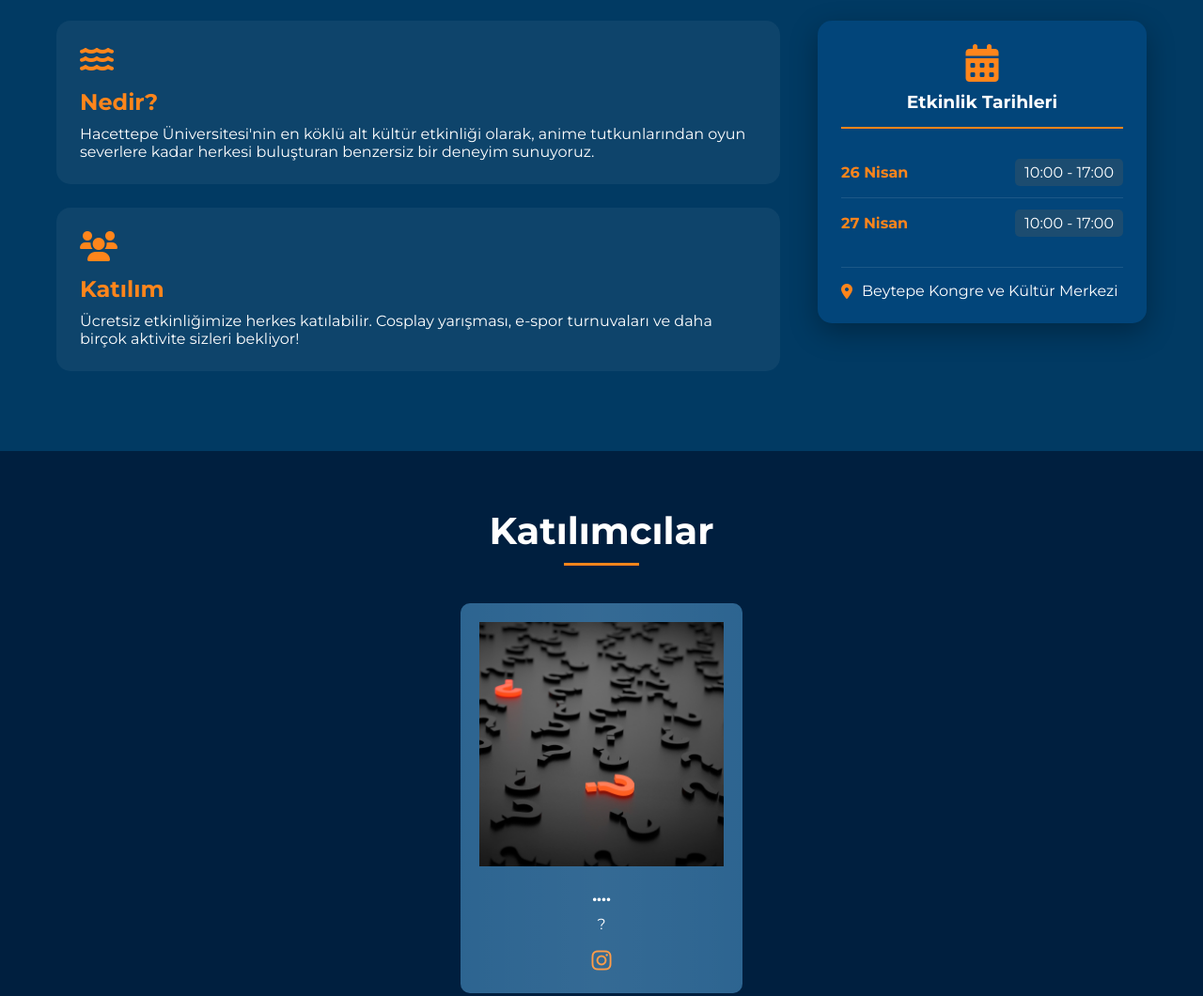
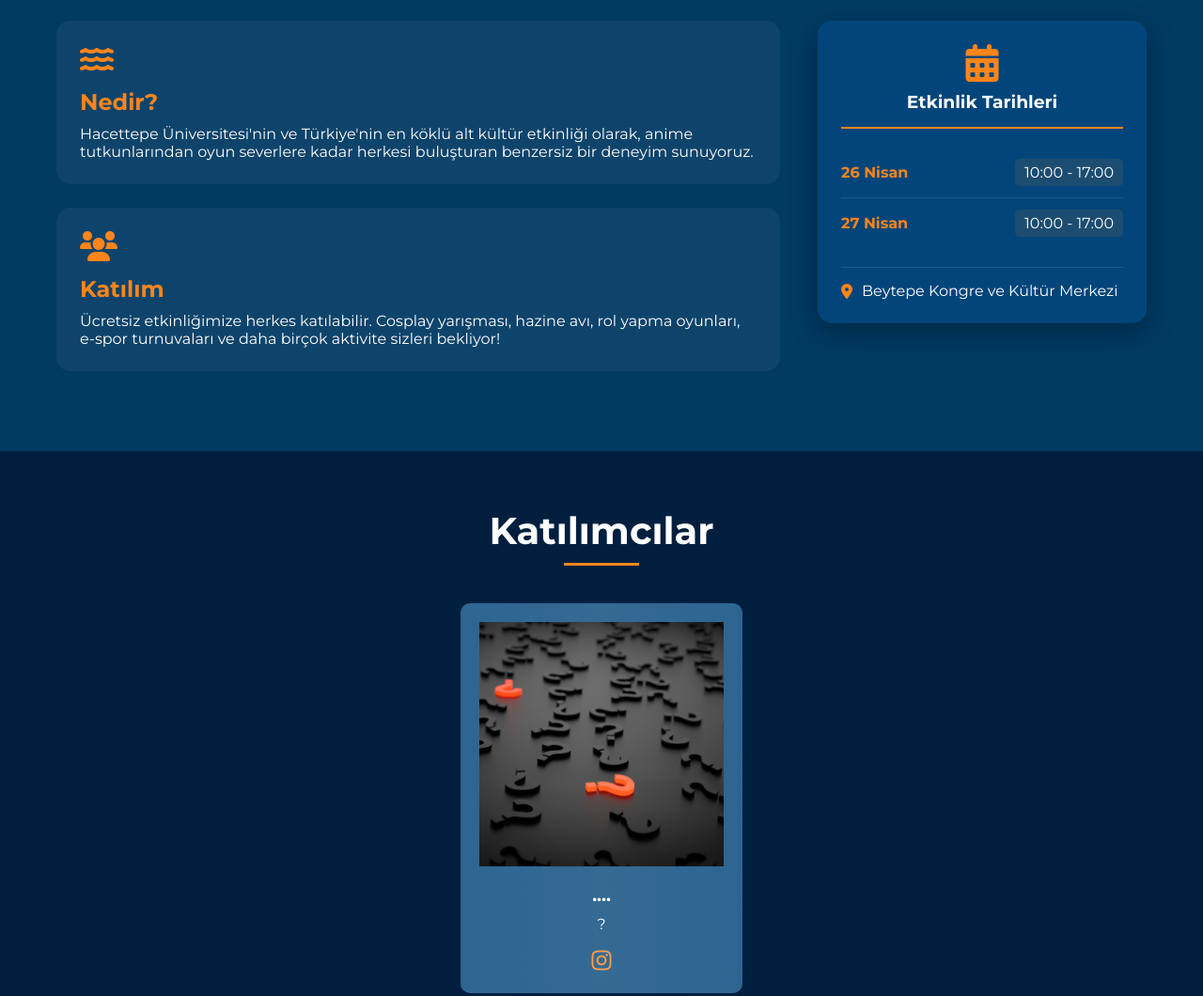
Before and after one commit to Berke-aras/HUCON, a plain HTML site: page index.html in a window 1280 px wide. Shown: the part 940-2000 px from the top of the page at 94% size. Drawn offline with Linux system fonts and the light colour scheme; a script that the page names is missing.

Commit message:
bug fixes

```diff
--- a/index.html
+++ b/index.html
@@ -139,10 +139,10 @@
                             <i class="fas fa-water"></i>
                             <h3>Nedir?</h3>
                             <p>
-                                Hacettepe Üniversitesi'nin en köklü alt kültür
-                                etkinliği olarak, anime tutkunlarından oyun
-                                severlere kadar herkesi buluşturan benzersiz bir
-                                deneyim sunuyoruz.
+                                Hacettepe Üniversitesi'nin ve Türkiye'nin en
+                                köklü alt kültür etkinliği olarak, anime
+                                tutkunlarından oyun severlere kadar herkesi
+                                buluşturan benzersiz bir deneyim sunuyoruz.
                             </p>
                         </div>
 
@@ -151,8 +151,9 @@
                             <h3>Katılım</h3>
                             <p>
                                 Ücretsiz etkinliğimize herkes katılabilir.
-                                Cosplay yarışması, e-spor turnuvaları ve daha
-                                birçok aktivite sizleri bekliyor!
+                                Cosplay yarışması, hazine avı, rol yapma
+                                oyunları, e-spor turnuvaları ve daha birçok
+                                aktivite sizleri bekliyor!
                             </p>
                         </div>
                     </div>
@@ -271,8 +272,6 @@
                     </div>
                 </div>
 
-                >
-
                 <div class="faq-item">
                     <div class="faq-question">
                         <span>Fotoğraf ve video çekimi yapılabilir mi?</span>
```
